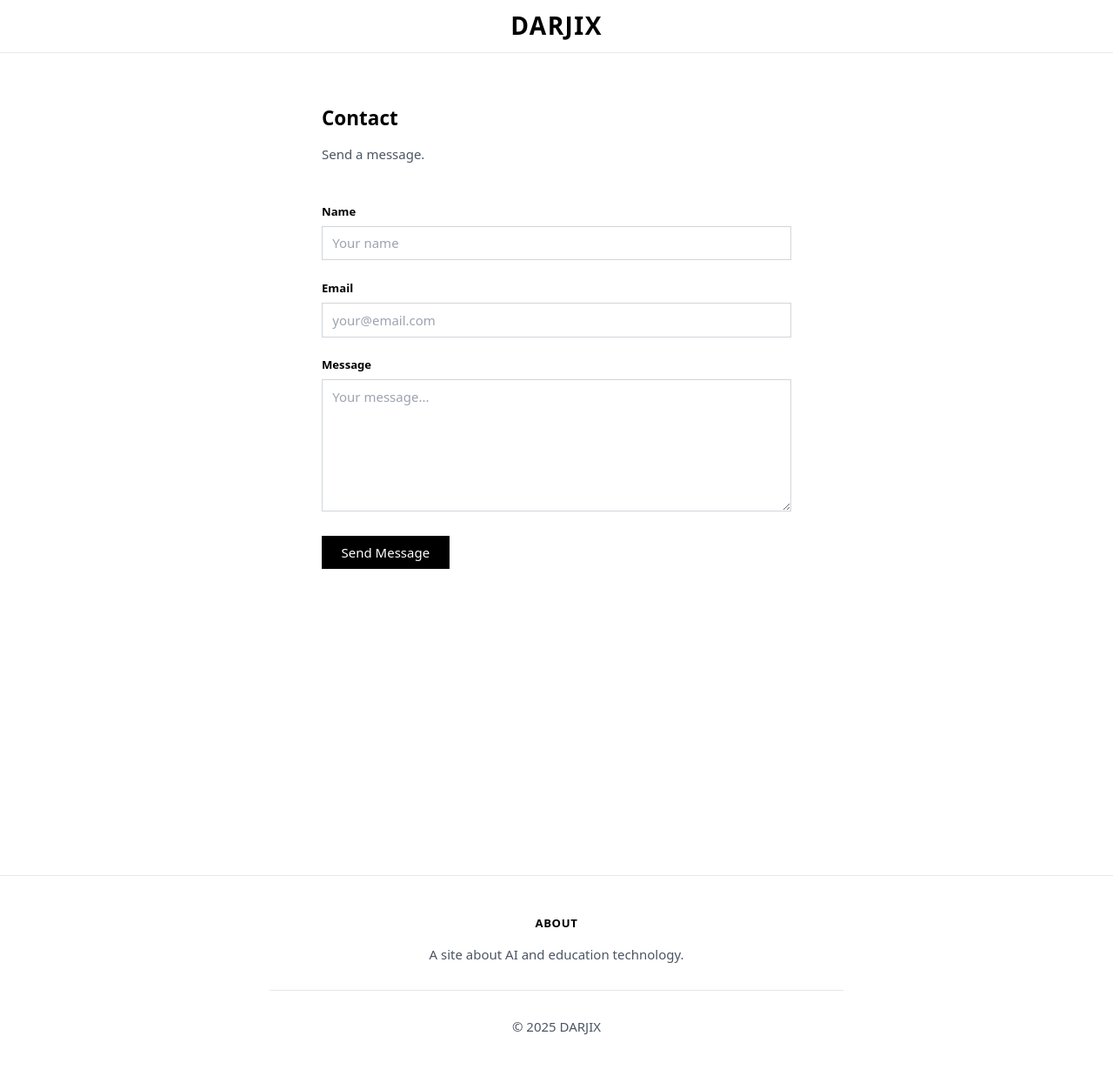
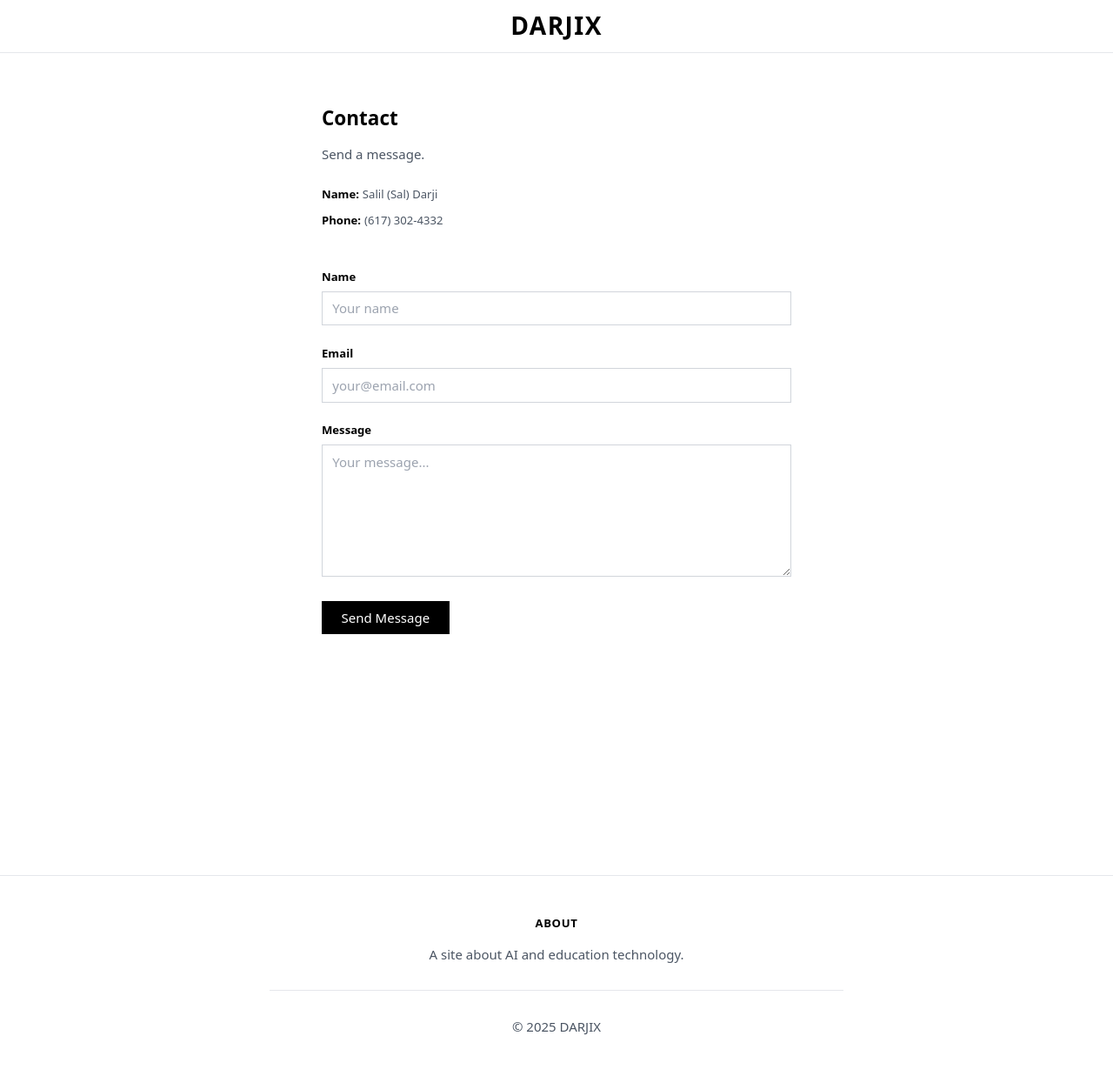
Before and after one commit to saldarji/darjix, a Jekyll site: the page built from contact.html, in a window 1280 px wide. Shown: the whole page at 87% size. Built offline with Jekyll 4.4.1, drawn with Linux system fonts in a browser that asks for light colours.

Commit message:
Add name and phone number to contact page

```diff
--- a/contact.html
+++ b/contact.html
@@ -9,9 +9,20 @@ title: Contact
       <h1 class="text-2xl font-bold text-black mb-4">
         Contact
       </h1>
-      <p class="text-base text-gray-600">
+      <p class="text-base text-gray-600 mb-6">
         Send a message.
       </p>
+
+      <div class="space-y-2">
+        <div>
+          <span class="text-sm font-bold text-black">Name:</span>
+          <span class="text-sm text-gray-600"> Salil (Sal) Darji</span>
+        </div>
+        <div>
+          <span class="text-sm font-bold text-black">Phone:</span>
+          <span class="text-sm text-gray-600"> (617) 302-4332</span>
+        </div>
+      </div>
     </div>
 
     <!-- Success/Error Messages -->
```
